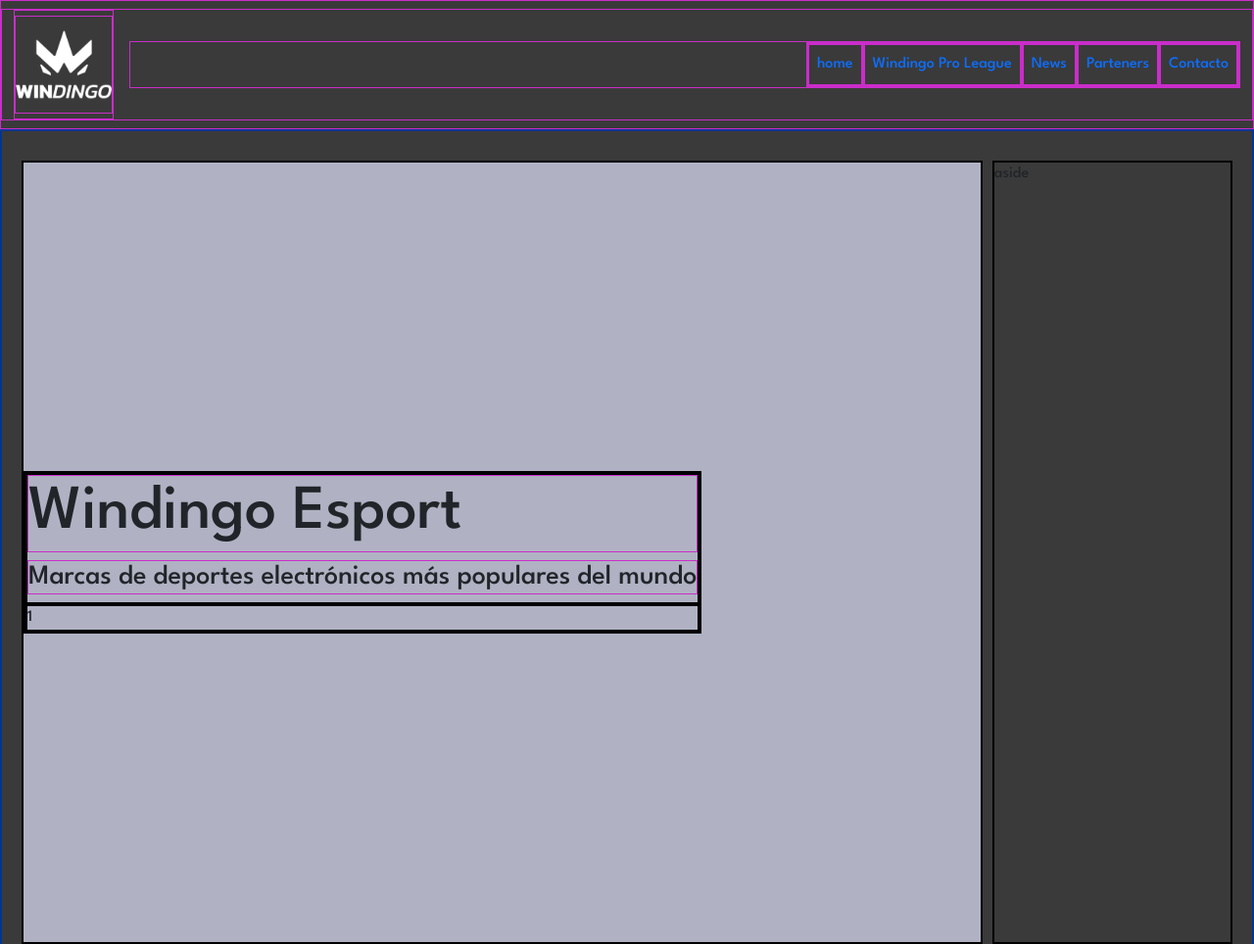
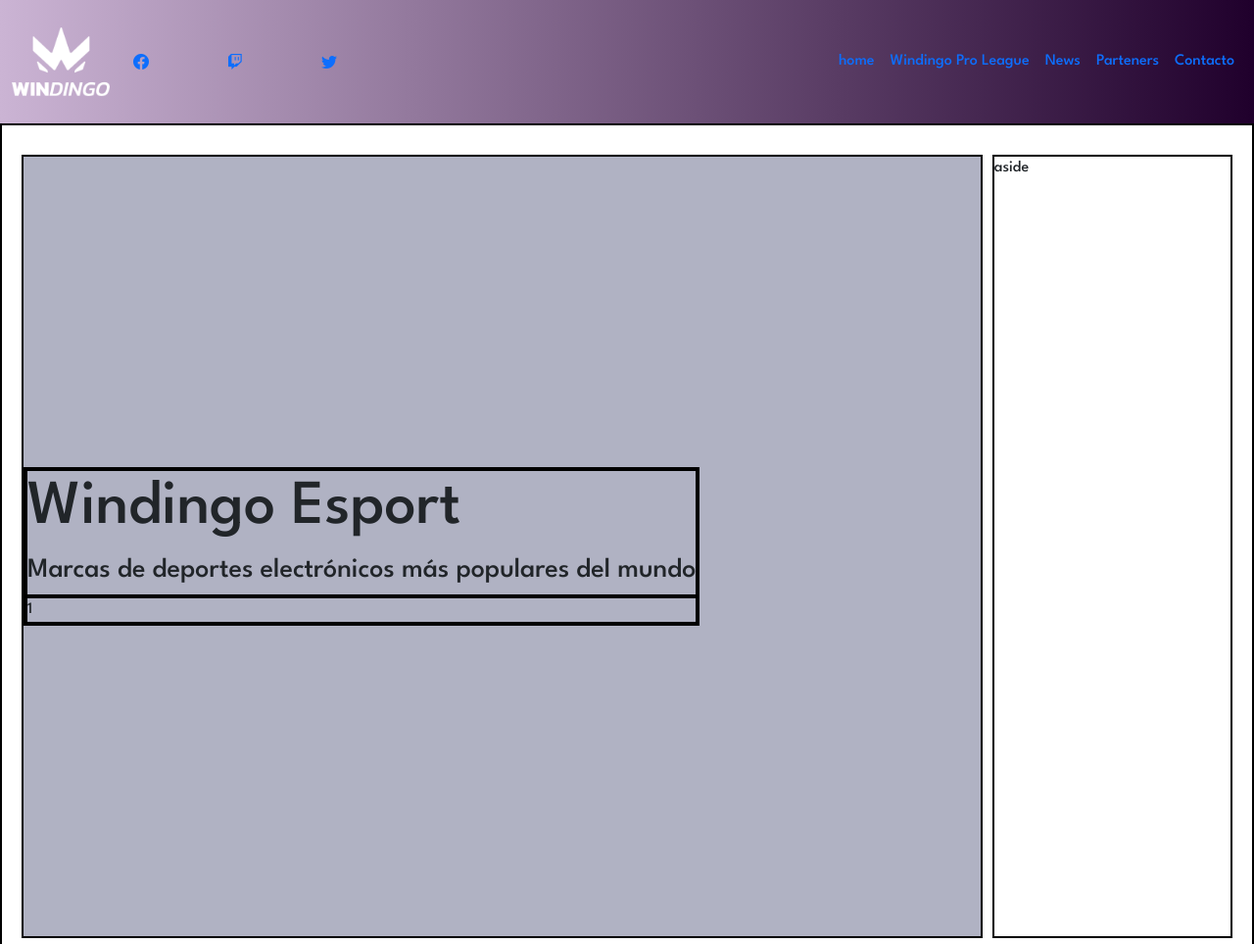
Before and after one commit to KevinDickins/dickinson2_repositorio, a plain HTML site: page home.html in a window 1280 px wide. Shown: the top 964 px of the page at 98% size. Drawn offline with nearby package versions, Linux system fonts and the light colour scheme.

Commit message:
estilizando nav

```diff
--- a/home.html
+++ b/home.html
@@ -6,7 +6,7 @@
     <link rel="preconnect" href="https://fonts.googleapis.com">
     <link rel="preconnect" href="https://fonts.gstatic.com" crossorigin>
     <link href="https://fonts.googleapis.com/css2?family=League+Spartan:wght@500&display=swap" rel="stylesheet">
-
+    <link rel="stylesheet" href="https://cdn.jsdelivr.net/npm/bootstrap-icons@1.8.3/font/bootstrap-icons.css">
     <link href="https://cdn.jsdelivr.net/npm/bootstrap@5.0.2/dist/css/bootstrap.min.css" rel="stylesheet" integrity="sha384-EVSTQN3/azprG1Anm3QDgpJLIm9Nao0Yz1ztcQTwFspd3yD65VohhpuuCOmLASjC" crossorigin="anonymous">
     <script src="https://cdn.jsdelivr.net/npm/bootstrap@5.0.2/dist/js/bootstrap.bundle.min.js" integrity="sha384-MrcW6ZMFYlzcLA8Nl+NtUVF0sA7MsXsP1UyJoMp4YLEuNSfAP+JcXn/tWtIaxVXM" crossorigin="anonymous"></script>
     <link rel="stylesheet" href="style.css">
@@ -15,16 +15,30 @@
 <body>
 
      <!--barra de navegacion-->
-    <nav class="navbar navbar-expand-md">
-    <div class="container-fluid">
+    <nav class="navbar navbar-expand-lg background-nav ">
+    <div class="container-fluid text-white-50">
         <!--icono navegacion-->
 
       <a class="navbar-brand" href=""> <img class="nav_logo" src="./images/windingo.ico" alt=""></a>
+
+      <!--redes sociales-->
+      <ul class="navbar-nav text-white-50 flex-row">
+        <li class="nav-item col-12 "> <a class="nav-link" href=""><i class="bi bi-facebook"></i></a>
+        </li>
+        <li  class="nav-item col-12"> <a  class="nav-link" href=""><i class="bi bi-twitch"></i></a>
+
+        </li>
+        <li class="nav-item col-12 " > <a  class="nav-link" href=""><i class="bi bi-twitter"></i></a>
+
+        </li>
+      </ul>
       <!--button bootstrap-->
 
       <button class="navbar-toggler" type="button" data-bs-toggle="collapse" data-bs-target="#menu" aria-controls="navbarSupportedContent" aria-expanded="false" aria-label="Toggle navigation">
         <span class="navbar-toggler-icon"></span>
       </button>
+
+
       <!--menu colapsable-->
       <div class="collapse navbar-collapse" id="menu">
         <ul class="navbar-nav ms-auto">
@@ -34,8 +48,12 @@
           <li class="nav-item"> <a class="nav-link" href="./pages2.0/parteners2.html">Parteners</a></li>
           <li class="nav-item"> <a class="nav-link" href="./pages2.0/contacto.html">Contacto</a></li>
         </ul>
+        <hr class="text-white-50">
+
+
 
       </div>
+
 
     </div>
 
--- a/style.css
+++ b/style.css
@@ -2,11 +2,11 @@
     font-family: 'League Spartan', sans-serif;
     margin: 0%;
     padding: 0%;
-    background-color: rgb(58, 58, 58);
+    background-color: white;
 
 }
 body * {
-    border: solid rgb(202, 45, 202) 1px;
+    /* borde solido*/
 }
 /* layout */
 
@@ -15,7 +15,7 @@
 
 }
 .layout_container {
-    border: solid 2px rgb(4, 53, 145);
+    border: solid 2px rgb(0, 0, 0);
     padding: 20px;
     display: grid;
 
@@ -33,21 +33,7 @@
 
 
 }
-@media (min-width:500px) {
-    .layout_container {
-        display: grid;
-        min-height: 100vh;
-        grid-gap: 10px;
-        /*grid areas*/
-        grid-template-columns: 4fr 1fr ;
-        grid-template-rows: auto auto 1fr;
-        grid-template-areas:
-        "navbar navbar"
-        "header aside"
-        "contenido contenido"
-        "footer footer";
-    }
-}
+
 .navbar_container {
     grid-area: navbar;
 }
@@ -80,75 +66,17 @@
 
 
 
-/*
-.navbar_container {
-    background-color: #1c1d25;;
-    display: flex;
-    justify-content: space-around;
-    align-items: center;
-}
-.nav_logo{
-    width: 100px;
-    height: 100px;
-}
-.navbar_main{
-    min-width: 50%;
-    position: relative;
 
-
-}
-.navbar_main a{
-    position: relative;
-    display: block;
-    text-decoration: none;
-    color: #b0b2c3;;
-    font-size: 20px;
-
-}
-.navbar_main ul {
-    display: flex;
-    justify-content: space-between;
-
-
-
-}
-
-estilizando nav bar*/
+/*estilizando nav bar*/
 .nav_logo{
     width: 100px;
     height: 100px;
 }
 
-.navbar_container {
-    background-color: #1c1d25;;
-    display: flex;
-    justify-content: space-around;
-    align-items: center;
-}
-.nav_logo{
-    width: 100px;
-    height: 100px;
-}
-.navbar_main{
-    min-width: 50%;
-    position: relative;
-
-
-}
-.navbar_main a{
-    position: relative;
-    display: block;
-    text-decoration: none;
-    color: #b0b2c3;;
-    font-size: 20px;
-
-}
-.navbar_main ul {
-    display: flex;
-    justify-content: space-between;
-
-
-
+.background-nav {
+    background: #20002c;  /* fallback for old browsers */
+    background: -webkit-linear-gradient(to right, #cbb4d4, #20002c);  /* Chrome 10-25, Safari 5.1-6 */
+    background: linear-gradient(to right, #cbb4d4, #20002c); /* W3C, IE 10+/ Edge, Firefox 16+, Chrome 26+, Opera 12+, Safari 7+ */
 }
 /* header main*/
 .header {
@@ -161,3 +89,20 @@
     font-size: 3.9975843648em;
 
 }
+
+/*media query*/
+@media (min-width:500px) {
+    .layout_container {
+        display: grid;
+        min-height: 100vh;
+        grid-gap: 10px;
+        /*grid areas*/
+        grid-template-columns: 4fr 1fr ;
+        grid-template-rows: auto auto 1fr;
+        grid-template-areas:
+        "navbar navbar"
+        "header aside"
+        "contenido contenido"
+        "footer footer";
+    }
+}
```
